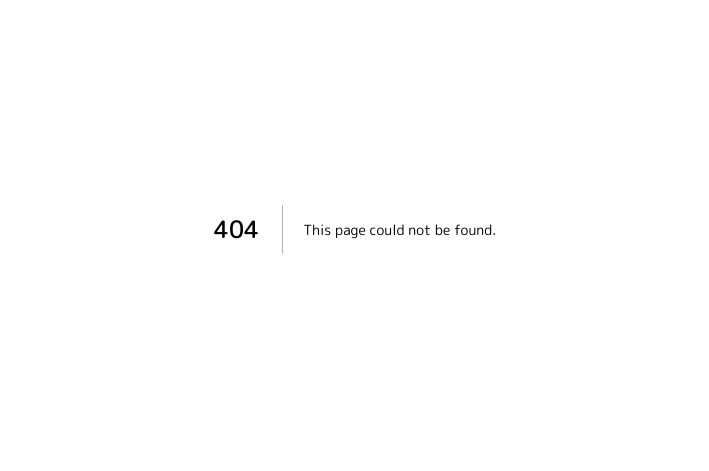
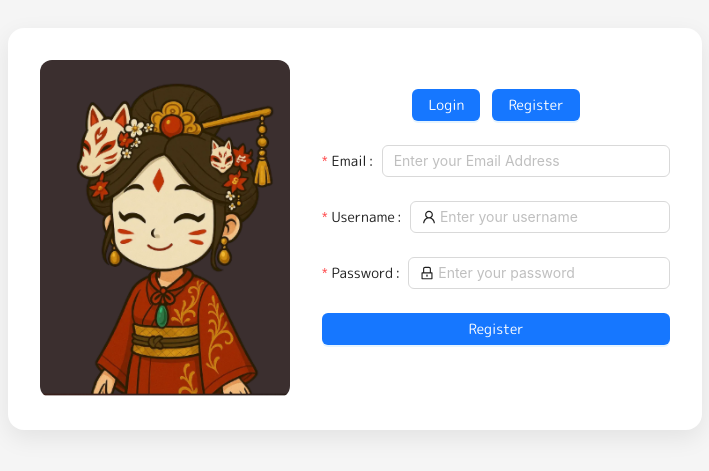
Before and after one commit to Demidog03/KITSYNE, a Next.js app: page /register in a window 1280 px wide. Before the commit this address had no page. Shown: the part 171-642 px from the top of the page, without its empty margins (285-994 px from the left). Built offline with nearby package versions, Linux system fonts and the light colour scheme; what @ant-design/nextjs-registry would draw is missing.

Commit message:
Создал страницы авторизации

```diff
--- /dev/null
+++ b/app/login/styles.module.less
@@ -0,0 +1,46 @@
+.container {
+  display: flex;
+  justify-content: center;
+  align-items: center;
+  min-height: 100vh;
+  background-color: #f5f5f5;
+  padding: 16px;
+}
+
+.formWrapper {
+  display: flex;
+  gap: 32px;
+  background: white;
+  border-radius: 16px;
+  box-shadow: 0 8px 24px rgba(0, 0, 0, 0.08);
+  padding: 32px;
+  align-items: center;
+}
+
+.loginImage {
+  width: 250px;
+  border-radius: 12px;
+}
+
+@media (max-width: 768px) {
+  .loginImage {
+    display: none;
+  }
+
+  .formWrapper {
+    justify-content: center;
+    padding: 24px;
+  }
+}
+
+.mainForm {
+  max-width: 360px;
+  width: 100%;
+}
+
+.switchButtons {
+  display: flex;
+  gap: 12px;
+  justify-content: center;
+  margin-bottom: 24px;
+}
--- /dev/null
+++ b/app/register/page.tsx
@@ -0,0 +1,68 @@
+"use client";
+
+import React from 'react';
+import { LockOutlined, UserOutlined } from '@ant-design/icons';
+import { Button, Form, Input } from 'antd';
+import styles from "./styles.module.less";
+import Link from 'next/link';
+import { useRouter } from 'next/navigation';
+
+const Register: React.FC = () => {
+  const router = useRouter();
+
+  const onFinish = (values: any) => {
+    console.log('✅ Form values:', values);
+    alert("You have successfully registered! Redirecting...");
+    router.push('/');
+  };
+
+  return (
+    <div className={styles.container}>
+      <div className={styles.formWrapper}>
+        <img alt="avatar" src="/login-image.jpg" className={styles.loginImage} />
+
+        <div className={styles.mainForm}>
+          <Form name="login" onFinish={onFinish}>
+            <div className={styles.switchButtons}>
+              <Link href="/login"><Button type="primary">Login</Button></Link>
+              <Button type="primary">Register</Button>
+            </div>
+
+            <Form.Item
+              label="Email"
+              name="email"
+              rules={[{ required: true, message: 'Please input your E-mail!' }]}
+            >
+              <Input type="email" placeholder="Enter your Email Address" />
+            </Form.Item>
+
+            <Form.Item
+              label="Username"
+              name="username"
+              rules={[{ required: true, message: 'Please input your Username!' }]}
+            >
+              <Input prefix={<UserOutlined />} placeholder="Enter your username" />
+            </Form.Item>
+
+            <Form.Item
+              label="Password"
+              name="password"
+              rules={[{ required: true, message: 'Please input your Password!' }]}
+            >
+
+              <Input prefix={<LockOutlined />} type="password" placeholder="Enter your password" />
+            </Form.Item>
+
+            <Form.Item>
+              <Button block type="primary" htmlType="submit">
+                Register
+              </Button>
+            </Form.Item>
+          </Form>
+        </div>
+      </div>
+    </div>
+  );
+};
+
+export default Register;
--- /dev/null
+++ b/app/register/styles.module.less
@@ -0,0 +1,47 @@
+.container {
+  display: flex;
+  justify-content: center;
+  align-items: center;
+  min-height: 100vh;
+  background-color: #f5f5f5;
+  padding: 16px;
+}
+
+.formWrapper {
+  display: flex;
+  gap: 32px;
+  background: white;
+  border-radius: 16px;
+  box-shadow: 0 8px 24px rgba(0, 0, 0, 0.08);
+  padding: 32px;
+  align-items: center;
+}
+
+.loginImage {
+  width: 250px;
+  border-radius: 12px;
+}
+
+/* Скрыть изображение на экранах меньше 768px */
+@media (max-width: 768px) {
+  .loginImage {
+    display: none;
+  }
+
+  .formWrapper {
+    justify-content: center;
+    padding: 24px;
+  }
+}
+
+.mainForm {
+  max-width: 360px;
+  width: 100%;
+}
+
+.switchButtons {
+  display: flex;
+  gap: 12px;
+  justify-content: center;
+  margin-bottom: 24px;
+}
--- a/package.json
+++ b/package.json
@@ -10,6 +10,7 @@
     "format": "prettier --config prettier.config.js --write ."
   },
   "dependencies": {
+    "@ant-design/icons": "~5.6.1",
     "@ant-design/nextjs-registry": "^1.0.2",
     "@ant-design/v5-patch-for-react-19": "^1.0.3",
     "@apollo/client": "^3.13.4",
@@ -17,6 +18,7 @@
     "graphql": "^16.10.0",
     "motion": "^12.5.0",
     "next": "15.3.0-canary.20",
+    "next-auth": "^4.24.11",
     "next-plugin-antd-less": "^1.8.0",
     "next-with-less": "^3.0.1",
     "react": "^19.0.0",
```
Also changed, not shown: app/login/page.tsx (added, +68 -0 lines), src/modules/welcome-quiz/ui/WelcomeQuizHeader.tsx (+10 -0 lines), public/login-image.jpg (added), 1 other file (tests, documents, lock files or other folders).
